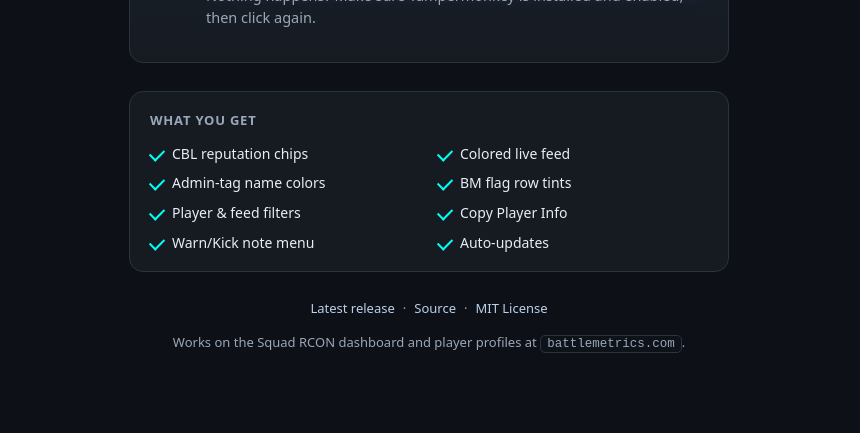
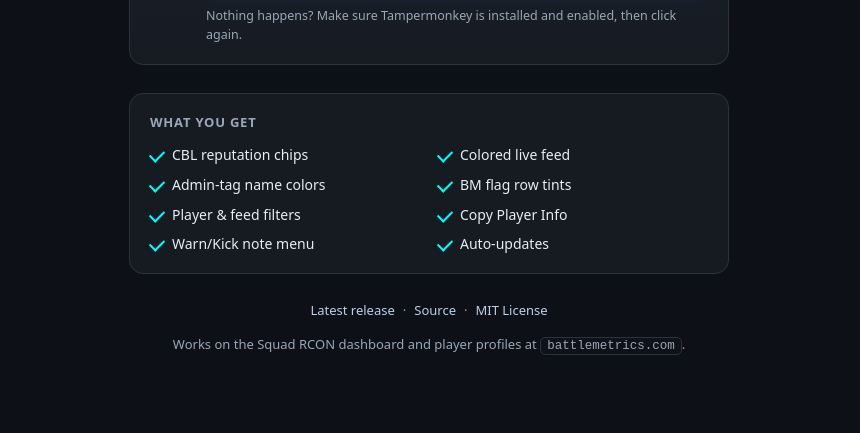
Before and after one commit to ethik11/bmrconbuddy, a website built with Vite: page docs/index.html in a window 1280 px wide. Shown: the part 648-1081 px from the top of the page, without its empty margins (211-1071 px from the left). Built offline with nearby package versions, Linux system fonts and the light colour scheme; no server answers.

Commit message:
docs: actually apply the install-hint spacing (CSS specificity fix)
The .hint margin was overridden by the higher-specificity .card p rule, so earlier bumps had no effect; scope it as .card .hint so the 22px top gap (and smaller font) apply.

Co-Authored-By: Claude Opus 4.8 <noreply@anthropic.com>

```diff
--- a/docs/index.html
+++ b/docs/index.html
@@ -176,8 +176,8 @@
         background: linear-gradient(180deg, #4a8dfa, #3778df);
         border-color: #4a8dfa;
       }
-      .hint {
-        margin: 18px 0 0;
+      .card .hint {
+        margin: 22px 0 0;
         font-size: 12.5px;
         color: var(--muted);
       }
```
